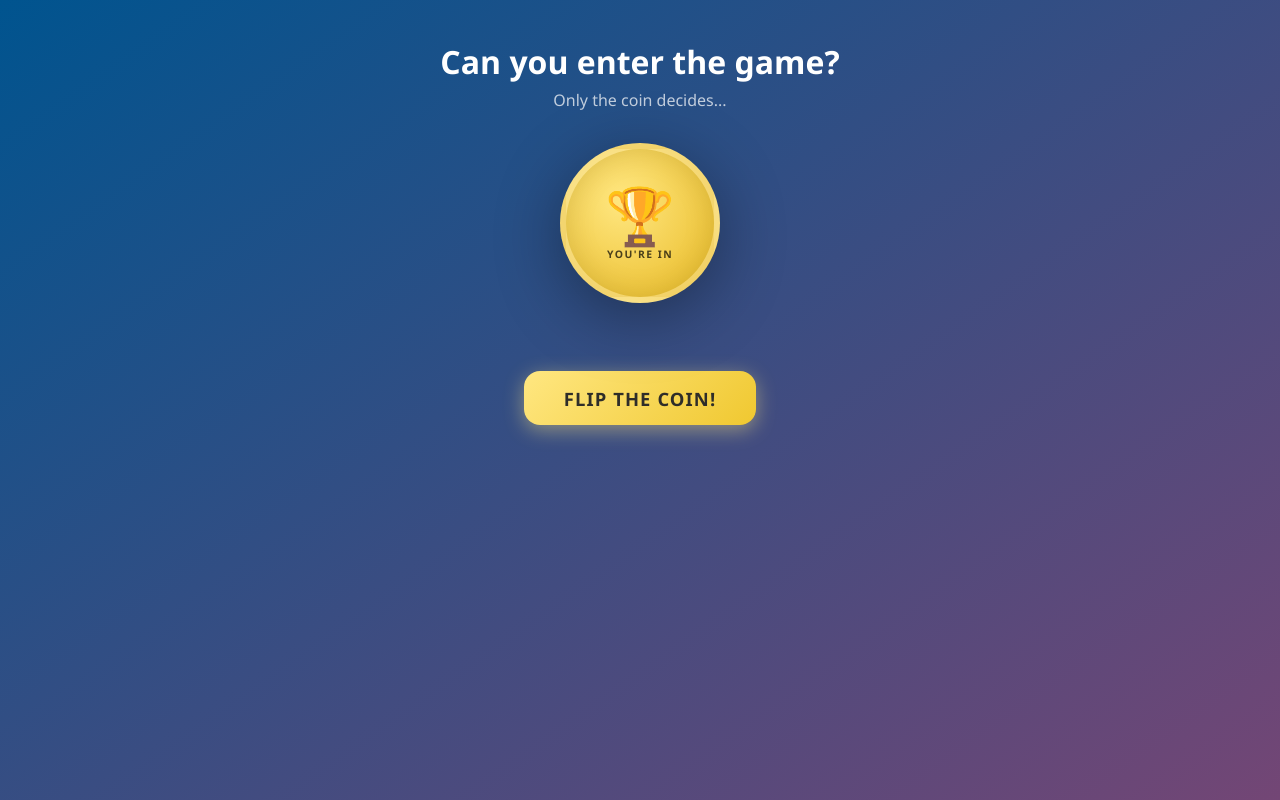
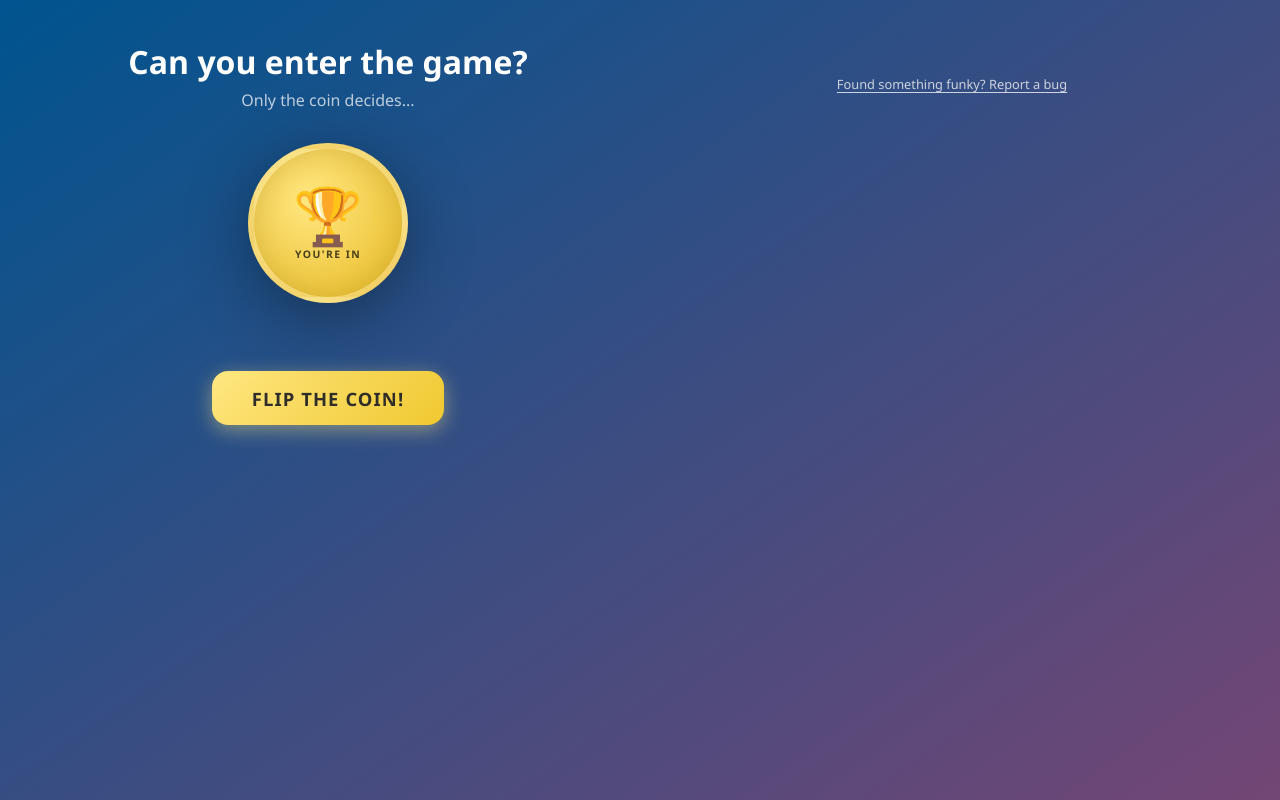
Before and after one commit to SU-SWS/dev-chat, a plain HTML site: page participants/rebeccahongsf/index.html in a window 1280 px wide. Drawn offline with Linux system fonts and the light colour scheme.

Commit message:
rebeccahongsf | COMPUTER ADD SUPPORT

```diff
--- a/participants/rebeccahongsf/index.html
+++ b/participants/rebeccahongsf/index.html
@@ -99,6 +99,9 @@
         </div>
       </div>
     </div>
+    <footer class="site-footer">
+      <a href="https://www.youtube.com/watch?si=fKaa1qKdtgO031d2&v=dQw4w9WgXcQ&feature=youtu.be" target="_blank" class="bug-link">Found something funky? Report a bug</a>
+    </footer>
     <script src="game.js"></script>
   </body>
 </html>
--- a/participants/rebeccahongsf/style.css
+++ b/participants/rebeccahongsf/style.css
@@ -458,6 +458,27 @@ body {
   margin-bottom: 0 !important;
 }
 
+/* ── FOOTER ─────────────────────────────────────── */
+
+.site-footer {
+  text-align: center;
+  padding-top: 2rem;
+  width: 100%;
+  max-width: 660px;
+}
+
+.bug-link {
+  color: rgba(255, 255, 255, 0.75);
+  font-size: 0.8rem;
+  text-decoration: underline;
+  text-underline-offset: 3px;
+  transition: color 0.15s;
+}
+
+.bug-link:hover {
+  color: var(--white);
+}
+
 /* ── PRIZE LINK ─────────────────────────────────── */
 
 .prize-link {
```
